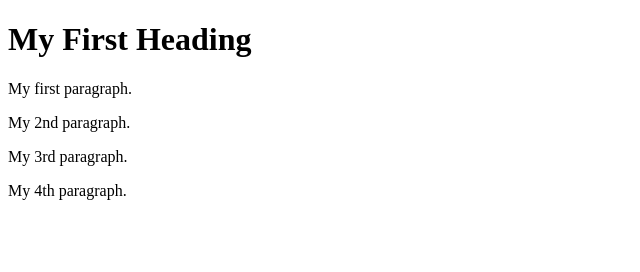
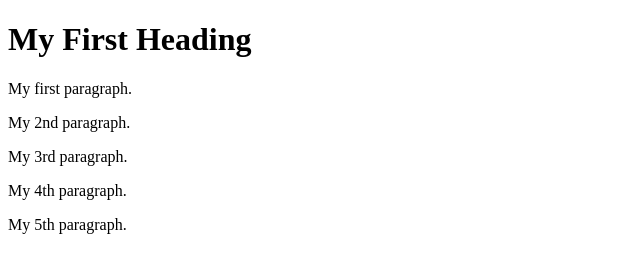
Before and after one commit to marhov-6/learning-git, a plain HTML site: page index.html in a window 1280 px wide. Shown: the whole page, without its empty margins (0-640 px from the left). Drawn offline with Linux system fonts and the light colour scheme.

Commit message:
5th paragraph

```diff
--- a/index.html
+++ b/index.html
@@ -7,6 +7,7 @@
 <p>My 2nd paragraph.</p>
 <p>My 3rd paragraph.</p>
 <p>My 4th paragraph.</p>
+<p>My 5th paragraph.</p>
 
 </body>
 </html>
```
